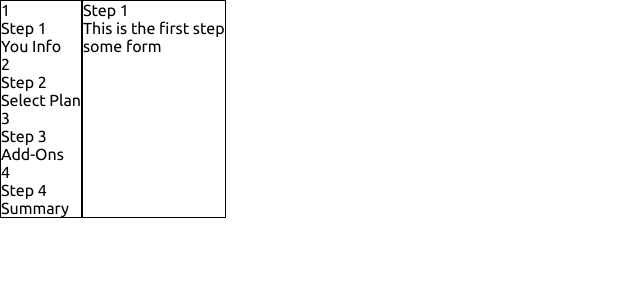
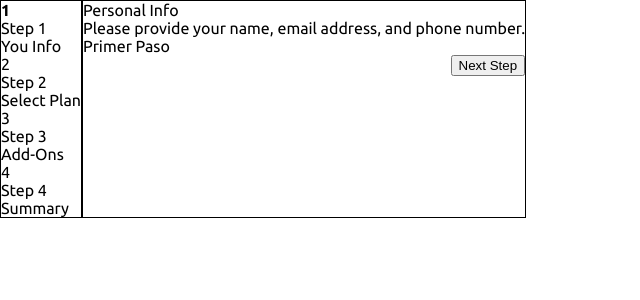
Before and after one commit to MarianoTroncoso/multi-step-form, a React (Create React App) app: page / in a window 1280 px wide. Shown: the top 300 px of the page, without its empty margins (0-640 px from the left). Built offline with nearby package versions, Linux system fonts and the light colour scheme.

Commit message:
Init steps logic

```diff
--- a/src/App.tsx
+++ b/src/App.tsx
@@ -2,23 +2,55 @@ import { GlobalStyle } from './GlobalStyle';
 import FormStep from './components/FomStep/FomStep';
 import StepList from './components/StepList';
 import * as SC from './App.styles';
+import { useState } from 'react';
 
-const TEMP_FORM_STEP_INFO = {
-  title: 'Step 1',
-  description: 'This is the first step',
+const steps = {
+  1: {
+    title: 'Personal Info',
+    description: 'Please provide your name, email address, and phone number.',
+    component: <div>Primer Paso</div>,
+  },
+  2: {
+    title: 'Select Plan',
+    description: 'You have the option of monthly or yearly billing.',
+    component: <div>Segundo Paso</div>,
+  },
+  3: {
+    title: 'Pick add-ons',
+    description: 'Add-ons help enhance your gaming experience.',
+    component: <div>Tercer Paso</div>,
+  },
+  4: {
+    title: 'Finishing up',
+    description: 'Double-check everything looks OK before confirming.',
+    component: <div>Cuarto Paso</div>,
+  },
 };
 
 function App() {
+  const [currentStep, setCurrentStep] = useState<keyof typeof steps>(1);
+
+  const handleNextStep = () => {
+    setCurrentStep((currentStep + 1) as keyof typeof steps);
+  };
+
+  const handlePreviousStep = () => {
+    setCurrentStep((currentStep - 1) as keyof typeof steps);
+  };
+
   return (
     <>
       <GlobalStyle />
       <SC.Wrapper>
-        <StepList />
+        <StepList currentStep={currentStep} />
         <FormStep
-          title={TEMP_FORM_STEP_INFO.title}
-          description={TEMP_FORM_STEP_INFO.description}
+          title={steps[currentStep].title}
+          description={steps[currentStep].description}
+          onNext={handleNextStep}
+          onPrevious={handlePreviousStep}
+          step={currentStep}
         >
-          some form
+          {steps[currentStep].component}
         </FormStep>
       </SC.Wrapper>
     </>
--- a/src/components/FomStep/FomStep.tsx
+++ b/src/components/FomStep/FomStep.tsx
@@ -5,22 +5,36 @@ type Props = {
   title: string;
   description: string;
   children: React.ReactNode;
-  showGoBackButton?: boolean;
-  rightButtonText?: string;
+  onPrevious: () => void;
+  onNext: () => void;
+  step: number;
 };
 
 const FormStep: React.FC<Props> = ({
   title,
   description,
   children,
-  showGoBackButton = true,
-  rightButtonText = 'Next Step',
+  onPrevious,
+  onNext,
+  step,
 }) => {
+  const isFirstStep = step === 1;
+
+  const isLastStep = step === 4;
+
   return (
     <SC.Wrapper>
       <div>{title}</div>
       <div>{description}</div>
       {children}
+      <SC.FooterWrapper>
+        {!isFirstStep && (
+          <SC.BackButton onClick={onPrevious}>Go back</SC.BackButton>
+        )}
+        {!isLastStep && (
+          <SC.NextButton onClick={onNext}>Next Step</SC.NextButton>
+        )}
+      </SC.FooterWrapper>
     </SC.Wrapper>
   );
 };
--- a/src/components/FomStep/FormStep.styles.ts
+++ b/src/components/FomStep/FormStep.styles.ts
@@ -3,3 +3,19 @@ import styled from 'styled-components';
 export const Wrapper = styled.div`
   border: 1px solid black;
 `;
+
+export const FooterWrapper = styled.div`
+  display: flex;
+  justify-content: space-between;
+`;
+
+// TODO: create Button component
+export const Button = styled.button``;
+
+export const BackButton = styled(Button)`
+  margin-right: auto;
+`;
+
+export const NextButton = styled(Button)`
+  margin-left: auto;
+`;
--- a/src/components/StepList/StepList.tsx
+++ b/src/components/StepList/StepList.tsx
@@ -2,7 +2,9 @@ import React from 'react';
 import * as SC from './StepList.styles';
 import StepListItem from './components/StepListItem/StepListItem';
 
-type Props = {};
+type Props = {
+  currentStep: number;
+};
 
 const steps = [
   { number: 1, name: 'Step 1', description: 'You Info' },
@@ -11,11 +13,13 @@ const steps = [
   { number: 4, name: 'Step 4', description: 'Summary' },
 ];
 
-const StepList: React.FC<Props> = () => {
+const StepList: React.FC<Props> = ({ currentStep }) => {
   return (
     <SC.Wrapper>
       {steps.map((step) => {
         const { number, name, description } = step;
+
+        const isCurrentStep = number === currentStep;
 
         return (
           <StepListItem
@@ -23,6 +27,7 @@ const StepList: React.FC<Props> = () => {
             number={number}
             name={name}
             description={description}
+            isCurrentStep={isCurrentStep}
           />
         );
       })}
--- a/src/components/StepList/components/StepListItem/StepListItem.styles.ts
+++ b/src/components/StepList/components/StepListItem/StepListItem.styles.ts
@@ -1,3 +1,8 @@
 import styled from 'styled-components';
 
 export const Wrapper = styled.div``;
+
+export const Number = styled.div<{ $isCurrentStep: boolean }>`
+  font-weight: ${({ $isCurrentStep, theme }) =>
+    $isCurrentStep ? theme.fontWeights.bold : theme.fontWeights.normal};
+`;
--- a/src/components/StepList/components/StepListItem/StepListItem.tsx
+++ b/src/components/StepList/components/StepListItem/StepListItem.tsx
@@ -5,12 +5,18 @@ type Props = {
   number: number;
   name: string;
   description: string;
+  isCurrentStep: boolean;
 };
 
-const StepListItem: React.FC<Props> = ({ number, name, description }) => {
+const StepListItem: React.FC<Props> = ({
+  number,
+  name,
+  description,
+  isCurrentStep,
+}) => {
   return (
     <SC.Wrapper>
-      <div>{number}</div>
+      <SC.Number $isCurrentStep={isCurrentStep}>{number}</SC.Number>
       <div>{name}</div>
       <div>{description}</div>
     </SC.Wrapper>
```
